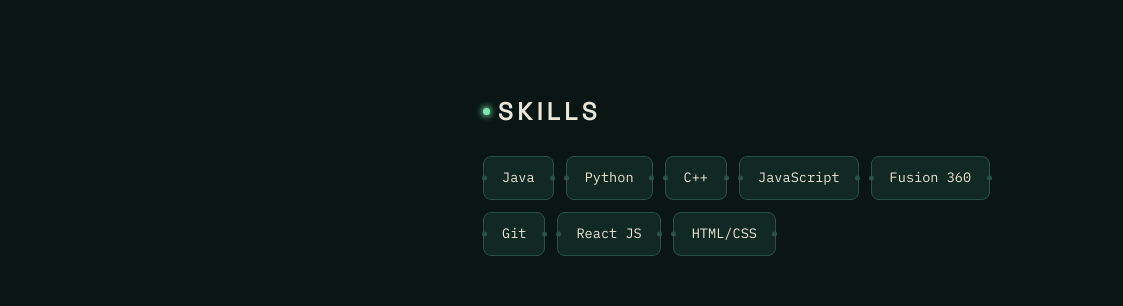
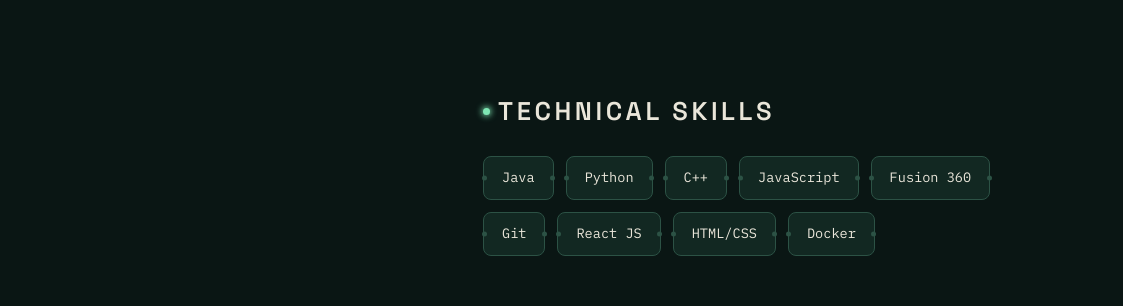
Before and after one commit to cristina06-code/HTMLPersonalWebsite, a plain HTML site: page index.html in a window 1280 px wide. Shown: the part 463-769 px from the top of the page, 157-1280 px from the left. Drawn offline with Linux system fonts and the light colour scheme.

Commit message:
change: added skill docker

```diff
--- a/assets/skills.json
+++ b/assets/skills.json
@@ -6,5 +6,6 @@
     "Fusion 360",
     "Git",
     "React JS",
-    "HTML/CSS"
+    "HTML/CSS",
+    "Docker"
 ]
--- a/css/style.css
+++ b/css/style.css
@@ -1,7 +1,5 @@
 /* ======================================================
    Cristina Muntean — Portfolio
-   Design language: PCB substrate — dark FR4 green, copper
-   traces, silkscreen labels. Grounded in embedded/robotics.
    ====================================================== */
 
 @import url('https://fonts.googleapis.com/css2?family=Space+Grotesk:wght@400;500;600;700&family=IBM+Plex+Sans:wght@400;500;600&family=IBM+Plex+Mono:wght@400;500&display=swap');
@@ -506,7 +504,6 @@
 
   .LeftSide {
     padding: 40px 28px;
-    /* border-bottom: 1px solid var(--border); */
   }
 
   .RightSide {
@@ -583,7 +580,6 @@
 
   .LeftSide {
     padding: 40px 28px;
-    /* border-bottom: 1px solid var(--border); */
   }
 
   .RightSide {
--- a/index.html
+++ b/index.html
@@ -65,7 +65,7 @@
 				<!-- Skills -->
 				<div id="skills">
 					<!-- <p >SIG_02 // Skills</p> -->
-					<h2 class="eyebrow">Skills</h2>
+					<h2 class="eyebrow">Technical skills</h2>
 					<div class="skills"></div>
 				</div>
 				<!-- Projects -->
```
